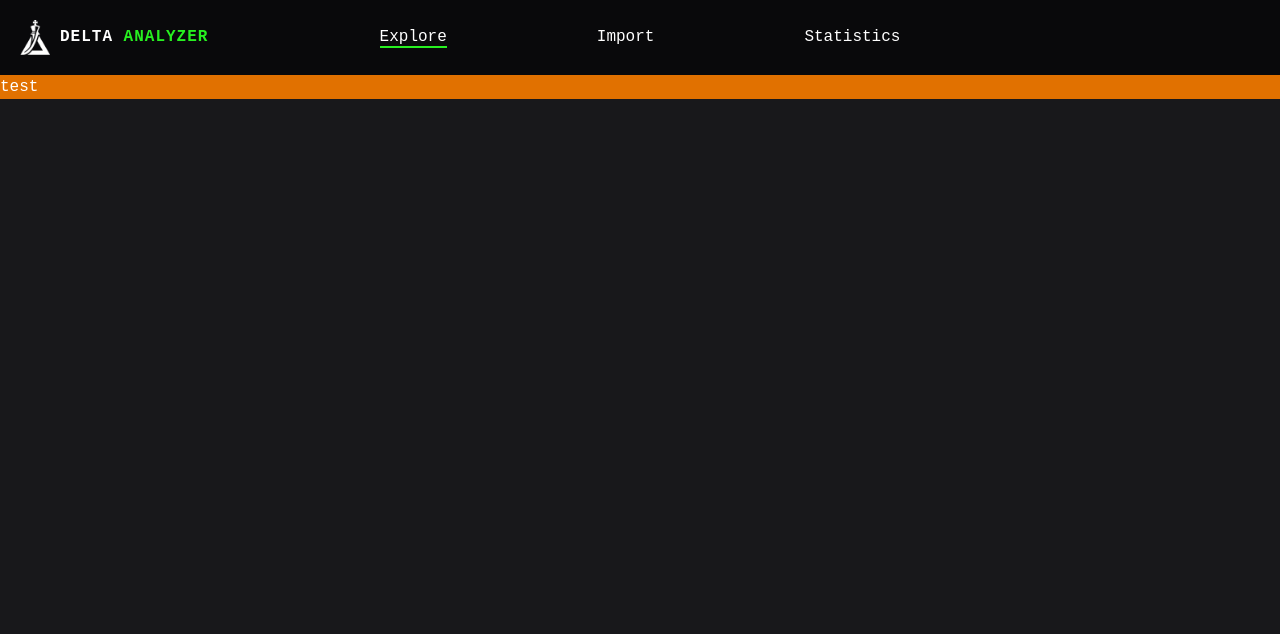
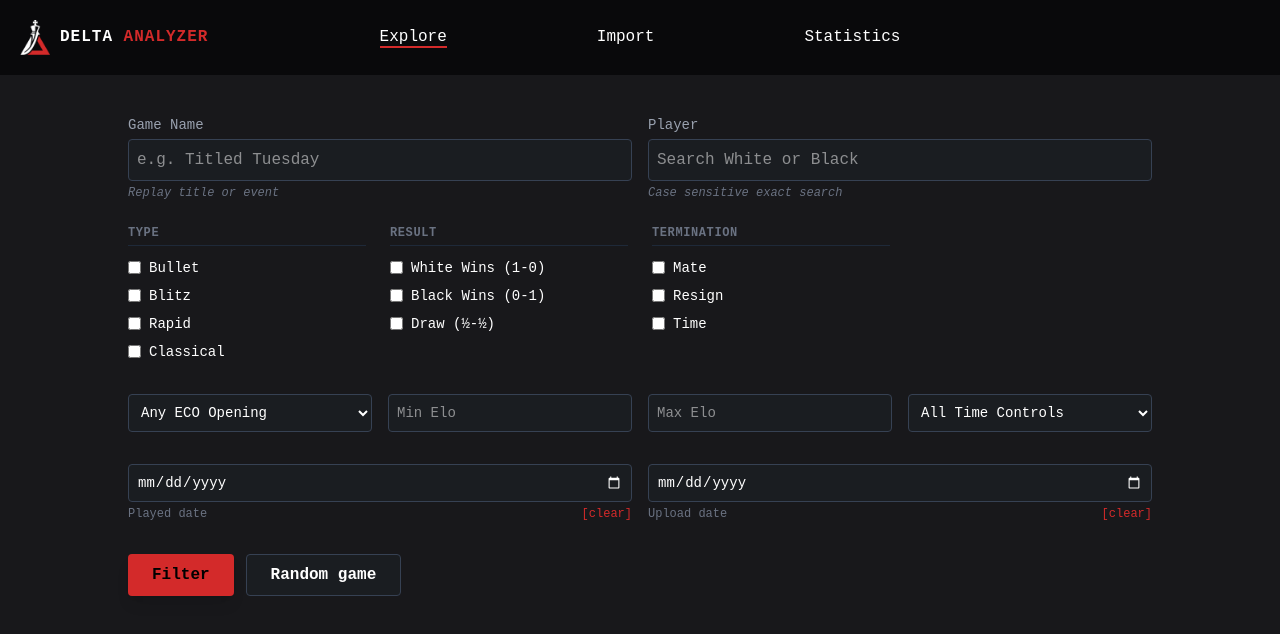
Before and after one commit to Aitaneuh/delta-analyzer, a Vue app: page / in a window 1280 px wide. Shown: the top 634 px of the page. Built offline with nearby package versions, Linux system fonts and the light colour scheme.

Commit message:
Added search based of ballchasing.com search

```diff
--- a/src/assets/main.css
+++ b/src/assets/main.css
@@ -2,8 +2,8 @@
 
 :root {
   --text-color: #ffffff;
-  --accent-color: #27f020; /* global scope */
-  --accent-hover-color: #1fc019;
+  --accent-color: #d32a2a; /* global scope */
+  --accent-hover-color: #9e1f1f;
 }
 
 html,
@@ -18,3 +18,35 @@ body {
 .accent {
   color: var(--accent-color);
 }
+
+.accent-accent {
+  accent-color: var(--accent-color);
+}
+
+.border-accent {
+  border-color: var(--accent-color);
+}
+
+.focus-border-accent:focus {
+  border-color: var(--accent-color);
+}
+
+.bg-accent {
+  background-color: var(--accent-color);
+}
+
+.hover-accent {
+  color: var(--accent-color);
+}
+
+.hover-bg-accent {
+  background-color: var(--accent-color);
+}
+
+.hover-accent:hover {
+  color: var(--accent-hover-color);
+}
+
+.hover-bg-accent:hover {
+  background-color: var(--accent-hover-color);
+}
--- a/src/components/partials/Navbar.vue
+++ b/src/components/partials/Navbar.vue
@@ -1,8 +1,8 @@
 <template>
-  <nav class="navbar p-5 flex top-0 z-0 bg-zinc-950">
+  <nav class="navbar p-5 flex top-0 z-0 bg-zinc-950 mb-10">
     <div class="logo">
       <router-link to="/" class="logo-link">
-        <img src="/images/delta_analyzer_logo_white.png" alt="Delta Analyzer logo" width="30" height="30" />
+        <img src="/images/delta_analyzer_logo_white_red.png" alt="Delta Analyzer logo" width="30" height="30" />
         <span>Delta <span class="accent">Analyzer</span></span>
       </router-link>
     </div>
--- a/src/router/index.ts
+++ b/src/router/index.ts
@@ -2,7 +2,7 @@ import { createRouter, createWebHistory } from 'vue-router'
 import HomeView from '../views/HomeView.vue'
 
 const routes = [
-  { path: '/', name: 'search', component: HomeView },
+  { path: '/', name: 'explore', component: HomeView },
   // { path: '/import', name: 'import', component:  },
   // { path: '/stats', name: 'stats', component:  },
 ]
--- a/src/views/HomeView.vue
+++ b/src/views/HomeView.vue
@@ -1,13 +1,173 @@
 <script setup lang="ts">
+import { ref, reactive } from 'vue';
 
+// Define the shape of our search filters based on your schema
+interface GameFilters {
+    game_name: string;
+    player_name: string;
+    game_types: string[];
+    results: string[];
+    terminations: string[];
+    eco_code: string;
+    min_elo: number | null;
+    max_elo: number | null;
+    played_date: string;
+    imported_date: string;
+}
+
+const filters = reactive<GameFilters>({
+    game_name: '',
+    player_name: '',
+    game_types: [], // bullet, blitz, classical
+    results: [],    // 1-0, 0-1, 1/2-1/2
+    terminations: [], // mate, time, resign
+    eco_code: '',
+    min_elo: null,
+    max_elo: null,
+    played_date: '',
+    imported_date: ''
+});
+
+const emit = defineEmits(['search', 'random']);
+
+const handleFilter = () => {
+    console.log('Filtering with:', filters);
+    emit('search', { ...filters });
+};
+
+const handleRandom = () => {
+    emit('random');
+};
 </script>
 
+<template>
+    <div class="m-auto container px-32">
+        <!-- Top Search Bars -->
+        <div class="grid grid-cols-1 md:grid-cols-2 gap-4 mb-6">
+            <div>
+                <label class="block text-sm font-medium text-gray-400 mb-1">Game Name</label>
+                <input v-model="filters.game_name" type="text" placeholder="e.g. Titled Tuesday"
+                    class="w-full bg-[#1a1d21] border border-gray-700 rounded p-2 focus-border-accent outline-none transition" />
+                <p class="text-xs text-gray-500 mt-1 italic">Replay title or event</p>
+            </div>
+            <div>
+                <label class="block text-sm font-medium text-gray-400 mb-1">Player</label>
+                <input v-model="filters.player_name" type="text" placeholder="Search White or Black"
+                    class="w-full bg-[#1a1d21] border border-gray-700 rounded p-2 focus-border-accent outline-none transition" />
+                <p class="text-xs text-gray-500 mt-1 italic">Case sensitive exact search</p>
+            </div>
+        </div>
 
-<template>
-    <div class="m-auto container bg-amber-600">
-        <h1>test</h1>
+        <!-- Checkbox Sections -->
+        <div class="grid grid-cols-2 md:grid-cols-4 gap-6 mb-8">
+            <!-- Game Types -->
+            <div>
+                <h3 class="text-xs font-bold uppercase tracking-wider text-gray-500 mb-3 border-b border-gray-800 pb-1">
+                    Type</h3>
+                <div class="space-y-2">
+                    <label v-for="t in ['Bullet', 'Blitz', 'Rapid', 'Classical']" :key="t"
+                        class="flex items-center space-x-2 cursor-pointer hover:text-white">
+                        <input type="checkbox" :value="t.toLowerCase()" v-model="filters.game_types"
+                            class="accent-accent">
+                        <span class="text-sm">{{ t }}</span>
+                    </label>
+                </div>
+            </div>
+
+            <!-- Results -->
+            <div>
+                <h3 class="text-xs font-bold uppercase tracking-wider text-gray-500 mb-3 border-b border-gray-800 pb-1">
+                    Result</h3>
+                <div class="space-y-2">
+                    <label class="flex items-center space-x-2 cursor-pointer hover:text-white">
+                        <input type="checkbox" value="1-0" v-model="filters.results" class="accent-accent">
+                        <span class="text-sm">White Wins (1-0)</span>
+                    </label>
+                    <label class="flex items-center space-x-2 cursor-pointer hover:text-white">
+                        <input type="checkbox" value="0-1" v-model="filters.results" class="accent-accent">
+                        <span class="text-sm">Black Wins (0-1)</span>
+                    </label>
+                    <label class="flex items-center space-x-2 cursor-pointer hover:text-white">
+                        <input type="checkbox" value="1/2-1/2" v-model="filters.results" class="accent-accent">
+                        <span class="text-sm">Draw (½-½)</span>
+                    </label>
+                </div>
+            </div>
+
+            <!-- Termination -->
+            <div>
+                <h3 class="text-xs font-bold uppercase tracking-wider text-gray-500 mb-3 border-b border-gray-800 pb-1">
+                    Termination</h3>
+                <div class="space-y-2">
+                    <label v-for="term in ['Mate', 'Resign', 'Time']" :key="term"
+                        class="flex items-center space-x-2 cursor-pointer hover:text-white">
+                        <input type="checkbox" :value="term.toLowerCase()" v-model="filters.terminations"
+                            class="accent-accent">
+                        <span class="text-sm">{{ term }}</span>
+                    </label>
+                </div>
+            </div>
+        </div>
+
+        <!-- Dropdowns Row -->
+        <div class="grid grid-cols-1 md:grid-cols-4 gap-4 mb-8">
+            <select v-model="filters.eco_code"
+                class="bg-[#1a1d21] border border-gray-700 rounded p-2 text-sm outline-none focus-border-accent">
+                <option value="">Any ECO Opening</option>
+                <option value="A00">A00 - Irregular</option>
+                <option value="B20">B20 - Sicilian</option>
+                <option value="C60">C60 - Ruy Lopez</option>
+            </select>
+
+            <input v-model.number="filters.min_elo" type="number" placeholder="Min Elo"
+                class="bg-[#1a1d21] border border-gray-700 rounded p-2 text-sm outline-none focus-border-accent" />
+
+            <input v-model.number="filters.max_elo" type="number" placeholder="Max Elo"
+                class="bg-[#1a1d21] border border-gray-700 rounded p-2 text-sm outline-none focus-border-accent" />
+
+            <select class="bg-[#1a1d21] border border-gray-700 rounded p-2 text-sm outline-none focus-border-accent">
+                <option>All Time Controls</option>
+                <option>Standard only</option>
+                <option>Incramental (+)</option>
+            </select>
+        </div>
+
+        <!-- Dates Row -->
+        <div class="grid grid-cols-1 md:grid-cols-2 gap-4 mb-8">
+            <div>
+                <input type="date" v-model="filters.played_date"
+                    class="w-full bg-[#1a1d21] border border-gray-700 rounded p-2 text-sm outline-none color-scheme-dark" />
+                <div class="flex justify-between mt-1">
+                    <span class="text-xs text-gray-500">Played date</span>
+                    <button @click="filters.played_date = ''" class="text-xs accent hover:underline">[clear]</button>
+                </div>
+            </div>
+            <div>
+                <input type="date" v-model="filters.imported_date"
+                    class="w-full bg-[#1a1d21] border border-gray-700 rounded p-2 text-sm outline-none color-scheme-dark" />
+                <div class="flex justify-between mt-1">
+                    <span class="text-xs text-gray-500">Upload date</span>
+                    <button @click="filters.imported_date = ''" class="text-xs accent hover:underline">[clear]</button>
+                </div>
+            </div>
+        </div>
+
+        <!-- Action Buttons -->
+        <div class="flex space-x-3">
+            <button @click="handleFilter"
+                class="hover-bg-accent text-black font-bold py-2 px-6 rounded transition shadow-lg">
+                Filter
+            </button>
+            <button @click="handleRandom"
+                class="bg-[#1a1d21] hover:bg-[#252a30] border border-gray-700 font-bold py-2 px-6 rounded transition">
+                Random game
+            </button>
+        </div>
     </div>
 </template>
 
-
-<style scoped></style>
+<style scoped>
+.color-scheme-dark {
+    color-scheme: dark;
+}
+</style>
```
Also changed, not shown: public/images/delta_analyzer_logo_white_red.png (added), 1 other file (tests, documents, lock files or other folders).
